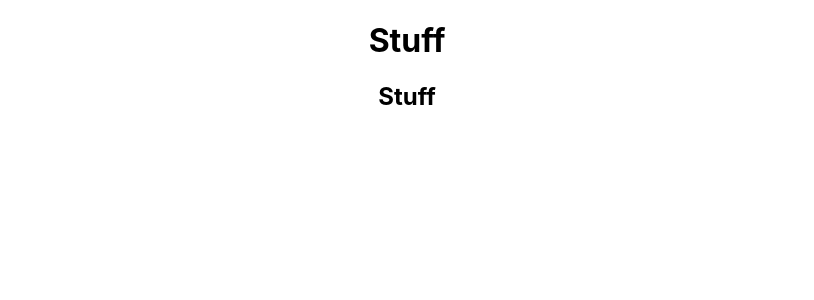
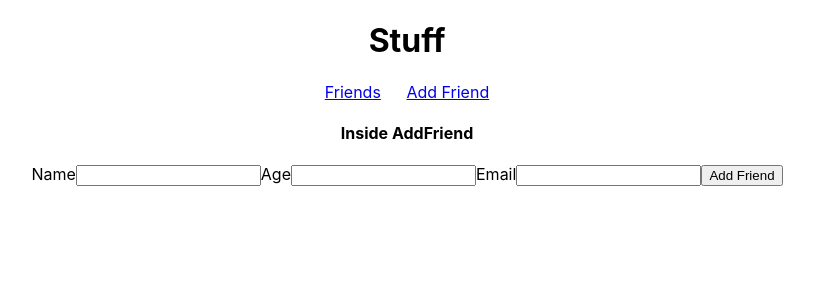
Before and after one commit to bloominstituteoftechnology/web-module-project-client-auth, a React (Create React App) app in the folder friends/: page /friends/add in a window 1280 px wide. Shown: the top 300 px of the page, without its empty margins (233-1047 px from the left). Built offline with nearby package versions, Linux system fonts and the light colour scheme; sample sign-in values are in the browser's storage.

Commit message:
Finished making the friend form. MVP done

```diff
--- a/friends/src/App.js
+++ b/friends/src/App.js
@@ -1,8 +1,9 @@
-import { BrowserRouter as Router, Route, Switch } from "react-router-dom";
+import { BrowserRouter as Router, Route, Switch, Link } from "react-router-dom";
 
+import PrivateRoute from "./components/PrivateRoute";
 import Login from "./components/Login";
-import PrivateRoute from "./components/PrivateRoute";
 import FriendsList from "./components/FriendsList";
+import AddFriend from "./components/AddFriend";
 import './App.css';
 
 function App() {
@@ -10,9 +11,12 @@ function App() {
     <Router>
       <div className="App">
         <h1>Stuff</h1>
+        <Link to="/friends">Friends</Link>
+        <Link to="/friends/add" style={{ marginLeft: "2%"}}>Add Friend</Link>
 
         <Switch>
-          <PrivateRoute path="/Friends" component={FriendsList} />
+          <PrivateRoute path="/friends/add" component={AddFriend} />
+          <PrivateRoute path="/friends" component={FriendsList} />
           <Route path="/login" component={Login} />
           <Route path="/" component={Login} />
         </Switch>
--- /dev/null
+++ b/friends/src/components/AddFriend.js
@@ -0,0 +1,48 @@
+import React, { useState } from "react";
+import { useHistory } from "react-router";
+import axiosWithAuth from "../utills/axiosWithAuth";
+
+const initialFormValues = {
+  name: "",
+  age: "",
+  email: "",
+};
+
+function AddFriend() {
+  const { push } = useHistory();
+  const [ formValues, setFormValues ] = useState(initialFormValues);
+
+  const handleChange = e => {
+    setFormValues({
+      ...formValues,
+      [e.target.name]: e.target.value
+    })
+  }
+
+  const handleSubmit = (e) => {
+    e.preventDefault();
+    axiosWithAuth()
+      .post("/friends", formValues)
+      .then((res) => {
+        push("/friends")
+      })
+      .catch((err) => console.log(err.message));
+  };
+
+  return(
+    <div>
+      <h4>Inside AddFriend</h4>
+      <form onSubmit={handleSubmit}>
+        <label htmlFor="name">Name</label>
+        <input id="name" name="name" value={formValues.name} onChange={handleChange}/>
+        <label htmlFor="age">Age</label>
+        <input id="age" name="age" value={formValues.age} onChange={handleChange}/>
+        <label htmlFor="email">Email</label>
+        <input id="email" name="email" value={formValues.email} onChange={handleChange}/>
+        <button>Add Friend</button>
+      </form>
+    </div>
+  );
+}
+
+export default AddFriend;
--- /dev/null
+++ b/friends/src/components/Friend.js
@@ -0,0 +1,14 @@
+import React from "react"
+
+const Friend = (props) => {
+    const { friend } = props
+
+    return (
+        <div>
+            <h4>{friend.name}</h4>
+            <p>age: {friend.age}</p>
+            <p>email: {friend.email}</p>
+        </div>
+    )
+}
+export default Friend;
--- a/friends/src/components/FriendsList.js
+++ b/friends/src/components/FriendsList.js
@@ -1,9 +1,27 @@
-import React from "react";
+import React, { useState, useEffect } from "react";
+
+import axiosWithAuth from "../utills/axiosWithAuth";
+import Friend from "./Friend";
 
 function FriendsList(props) {
+  const [ friends, setFirends ] = useState([])
+
+  useEffect(() => {
+    axiosWithAuth()
+      .get("http://localhost:5000/api/friends")
+      .then((res) => {
+        console.log(res)
+        setFirends(res.data);
+      })
+      .catch((err) => console.log({err}));
+  }, []);
+
   return (
     <div>
-      <h2>Stuff</h2>
+      <h2>Friends Stuff</h2>
+      {friends.map((friend) => {
+        return <Friend key={friend.id} friend={friend} />
+      })}
     </div>
   );
 }
--- a/friends/src/components/Login.js
+++ b/friends/src/components/Login.js
@@ -2,7 +2,10 @@ import React, { useState } from "react";
 import axios from "axios";
 import { useHistory } from "react-router";
 
-const initialFormValues = { username: "", password: "" }
+const initialFormValues = {
+  username: "",
+  password: ""
+}
 
 function Login() {
   const { push } = useHistory();
--- /dev/null
+++ b/friends/src/utills/axiosWithAuth.js
@@ -0,0 +1,14 @@
+import axios from "axios";
+
+const axiosWithAuth = () => {
+  const token = localStorage.getItem("token");
+
+  return axios.create({
+    headers: {
+        authorization: token
+    },
+    baseURL: "http://localhost:5000/api"
+});
+};
+
+export default axiosWithAuth;
```
